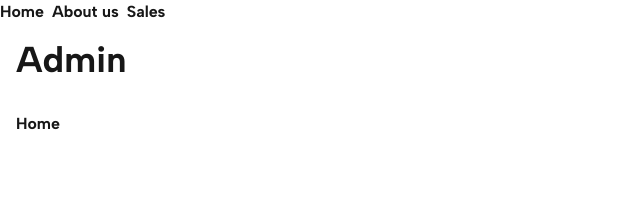
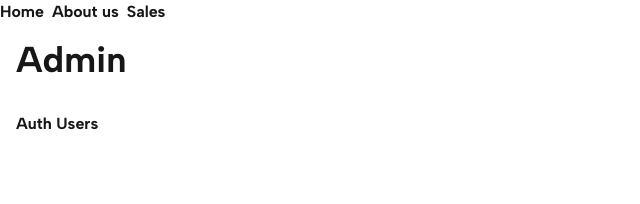
Before and after one commit to isoumyadas/next-revision, a Next.js app: page /admin in a window 1280 px wide. Shown: the top 204 px of the page, without its empty margins (0-640 px from the left). Built offline with nearby package versions, Linux system fonts and the light colour scheme.

Commit message:
updated css

```diff
--- a/app/(auth)/admin/page.tsx
+++ b/app/(auth)/admin/page.tsx
@@ -5,7 +5,7 @@ export default function AdminPage() {
     <div className="container mx-auto p-4">
       <h1 className="text-4xl mb-8">Admin</h1>
       <button>
-        <Link href="/">Home</Link>
+        <Link href="/auth-users">Auth Users</Link>
       </button>
     </div>
   );
--- a/app/(auth)/private/page.tsx
+++ b/app/(auth)/private/page.tsx
@@ -12,7 +12,10 @@ export default async function PrivatePage() {
       <div className="flex gap-2">
         <ToggleRoleButton />
         <button>
-          <Link href="/" className="cursor-pointer">
+          <Link
+            href="/auth-users"
+            className="cursor-pointer bg-amber-500 hover:bg-amber-700 font-bold rounded-2xl p-2"
+          >
             Home
           </Link>
         </button>
```
